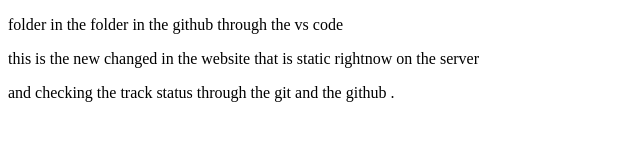
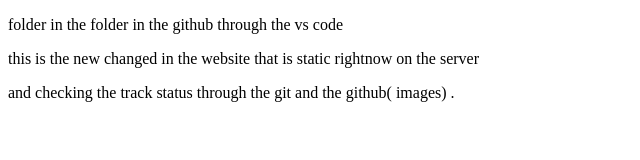
Before and after one commit to Tripathi-hacks/localRepo, a plain HTML site: page localRepo/index.html in a window 1280 px wide. Shown: the full height of the page, 0-640 px from the left. Drawn offline with Linux system fonts and the light colour scheme.

```diff
--- a/localRepo/index.html
+++ b/localRepo/index.html
@@ -8,6 +8,6 @@
 <body>
     <p> folder in the folder in the github through the vs code </p>
     <p> this is the new changed in the website that is static rightnow on the server </p>
-    <p> and checking the track status through the git and the github . </p>
+    <p> and checking the track status through the git and the github( images) . </p>
 </body>
 </html>
```
